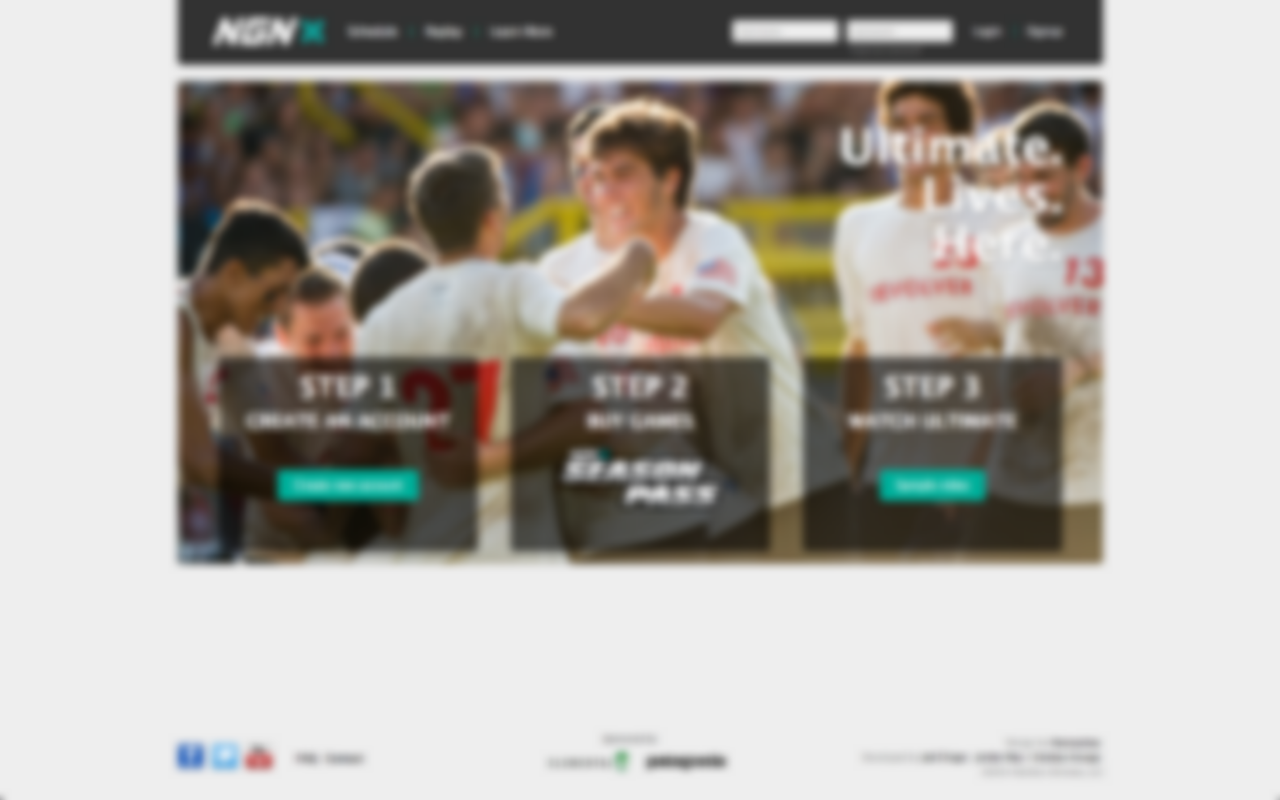
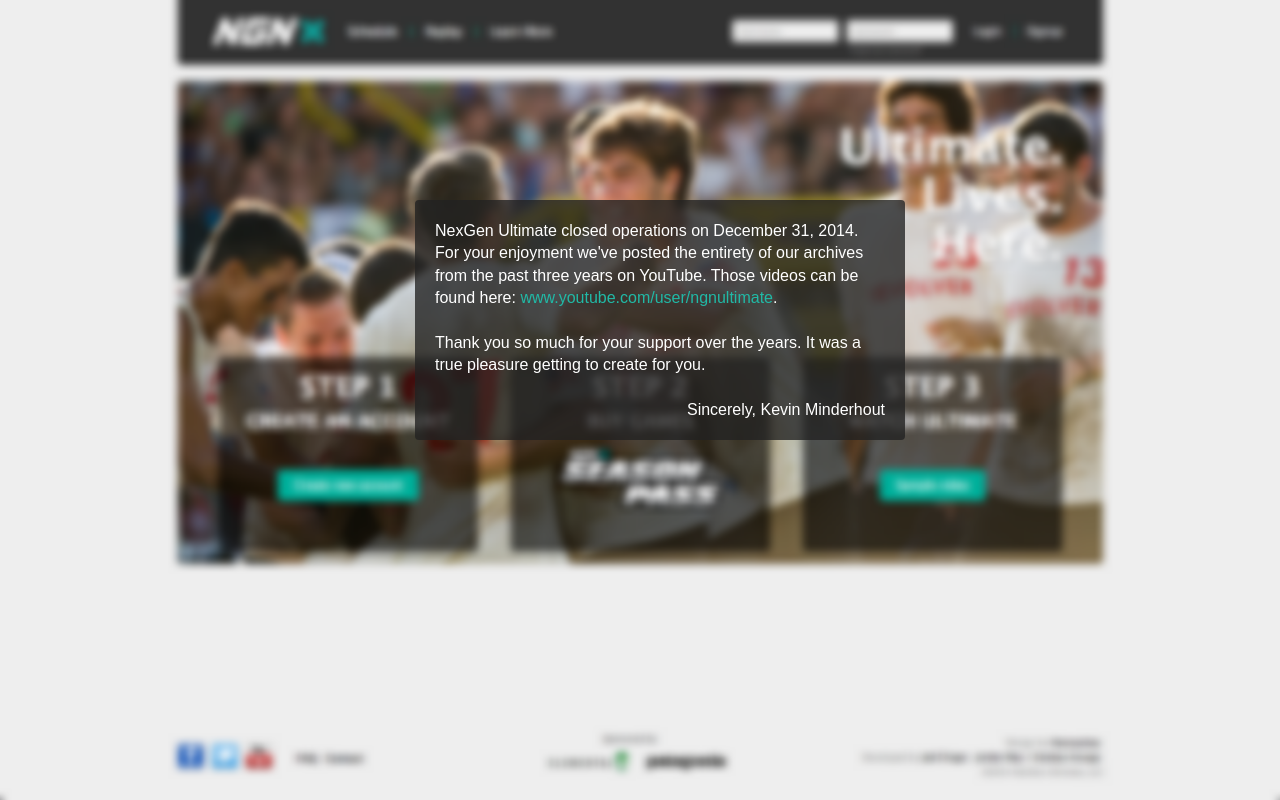
Before and after one commit to esbanarango/ngn-bye, a plain HTML site: page public/index.html in a window 1280 px wide. Drawn offline with Linux system fonts and the light colour scheme.

Commit message:
Adding the good bye message!

```diff
--- a/public/css/main.css
+++ b/public/css/main.css
@@ -74,12 +74,31 @@
 
 
 
+.message-container{
 
+  max-width:450px;
+  height:200px;
+  position: fixed;
+  background-color: rgba(34, 34, 34, 0.78);
+  top: 50%;
+  left: 50%;
+  margin-top: -200px;
+  margin-left: -225px;
+  padding: 20px;
+  border-radius: 4px;
+}
 
+  .message{
+    color: #fff;
+  }
+  .message a{
+    color: rgb(33, 185, 166);
+    text-decoration: none;
+  }
 
-
-
-
+.pull-right {
+  float: right !important;
+}
 
 /* ==========================================================================
    Media Queries
--- a/public/index.html
+++ b/public/index.html
@@ -20,6 +20,17 @@
   </head>
   <body>
 
+  	<section class='message-container'>
+  		<article class='message'>
+  			NexGen Ultimate closed operations on December 31, 2014. For your enjoyment we've posted the entirety of our archives from the past three years on YouTube. Those videos can be found here: <a href="https://www.youtube.com/user/ngnultimate">www.youtube.com/user/ngnultimate</a>.
+  			<br/>
+  			<br/>
+  			Thank you so much for your support over the years. It was a true pleasure getting to create for you.
+  			<br/>
+  			<br/>
+  			<span class='pull-right' >Sincerely, Kevin Minderhout</span>
+  		</article>
+  	</section>
 
     <!-- Google Analytics: change UA-XXXXX-X to be your site's ID. -->
     <script>
```
Also changed, not shown: 1 other file. Lines whose indentation alone changed are shown as unchanged.
